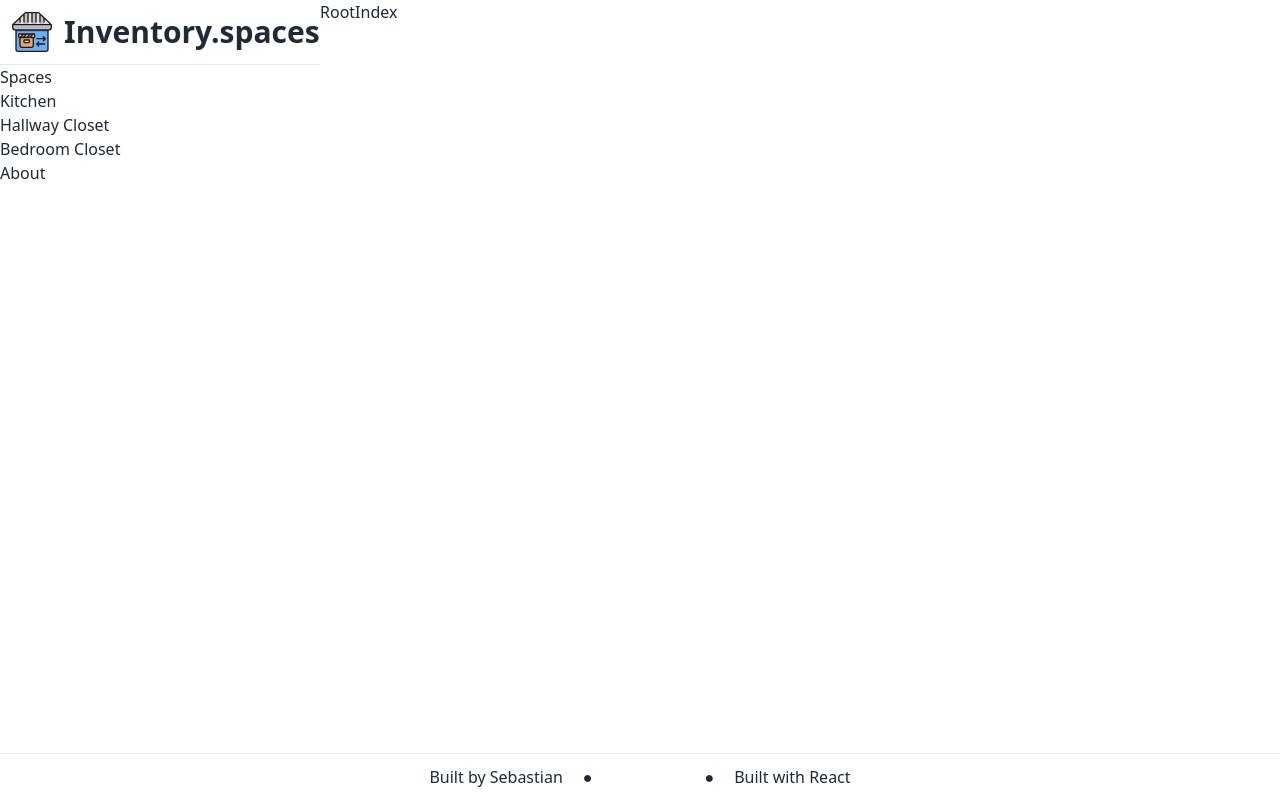
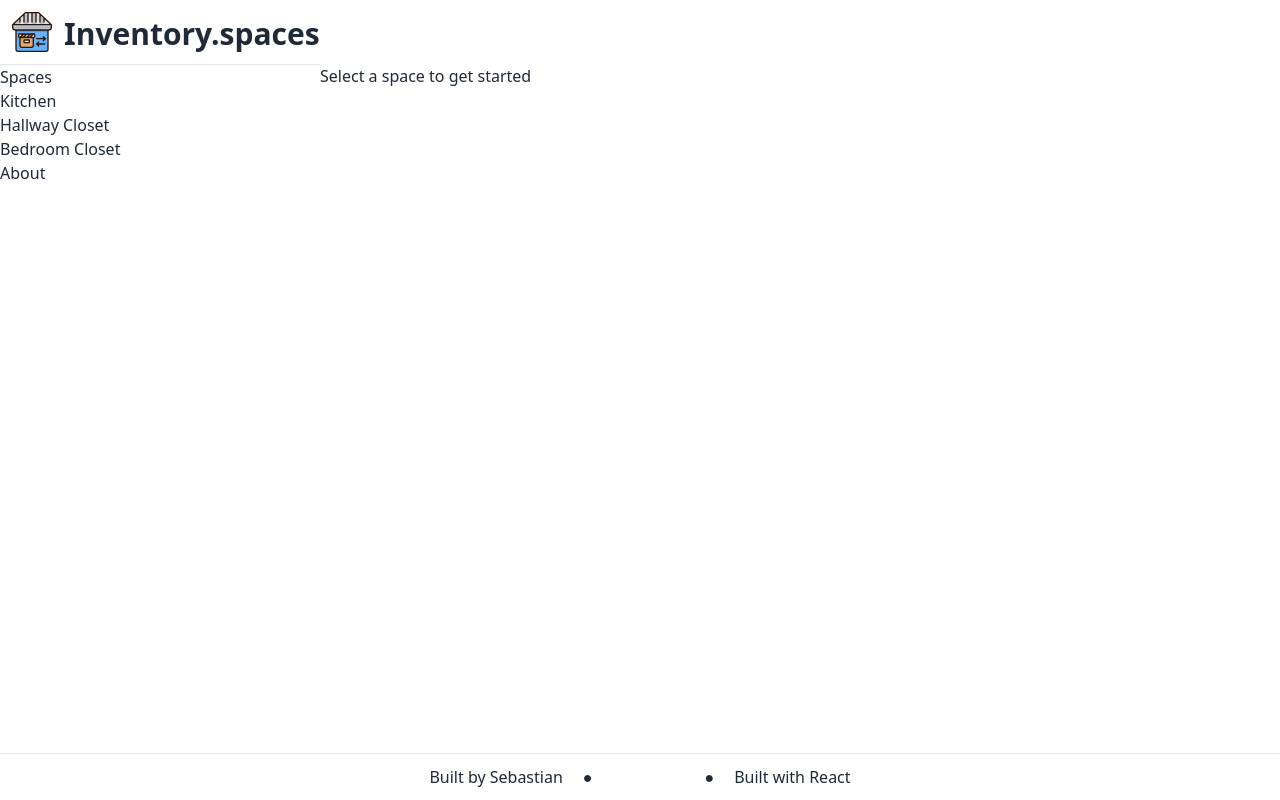
Before and after one commit to spfave/inventory-spaces, a React (Vite) app in the folder react/: page / in a window 1280 px wide. Built offline with nearby package versions, Linux system fonts and the light colour scheme.

Commit message:
Add route starter content

```diff
--- a/react/src/views/about.tsx
+++ b/react/src/views/about.tsx
@@ -1,3 +1,9 @@
 export default function About(): JSX.Element {
-  return <div className="flex-grow">About</div>;
+  return (
+    <div className="flex-grow">
+      <header className="flex h-16 place-items-end gap-3 px-3 pb-3">
+        <h2 className="text-2xl font-bold">About</h2>
+      </header>
+    </div>
+  );
 }
--- a/react/src/views/root/root-index.tsx
+++ b/react/src/views/root/root-index.tsx
@@ -1,3 +1,10 @@
 export default function RootIndex(): JSX.Element {
-  return <div>RootIndex</div>;
+  return (
+    <div className="flex-grow">
+      <div className="h-16 "></div>
+      <div>
+        <p>Select a space to get started</p>
+      </div>
+    </div>
+  );
 }
--- a/react/src/views/root/sidebar.tsx
+++ b/react/src/views/root/sidebar.tsx
@@ -15,7 +15,7 @@ const tempSpaces: Space[] = [
 export default function SideBar(): JSX.Element {
   return (
     <div className="flex w-80 flex-col">
-      <header className="flex h-16 items-center gap-3 px-3">
+      <header className="flex h-16 place-items-end gap-3 px-3 pb-3">
         <img
           src="./assets/icons/reshot-logistics-warehouse.svg"
           alt="logo icon"
@@ -37,7 +37,7 @@ function Navigation(): JSX.Element {
   return (
     <nav>
       <ul>
-        <li>Spaces</li>
+        <NavLink to="/">Spaces</NavLink>
         <SpacesNav />
         <NavLink to="/about">About</NavLink>
       </ul>
--- a/react/src/views/space.tsx
+++ b/react/src/views/space.tsx
@@ -3,5 +3,11 @@ import {useParams} from 'react-router-dom';
 export default function Space(): JSX.Element {
   const {space} = useParams();
 
-  return <div className="flex-grow">{space}</div>;
+  return (
+    <div className="flex-grow">
+      <header className="flex h-16 place-items-end gap-3 px-3 pb-3">
+        <h2 className="text-2xl font-bold">{space}</h2>
+      </header>
+    </div>
+  );
 }
```
